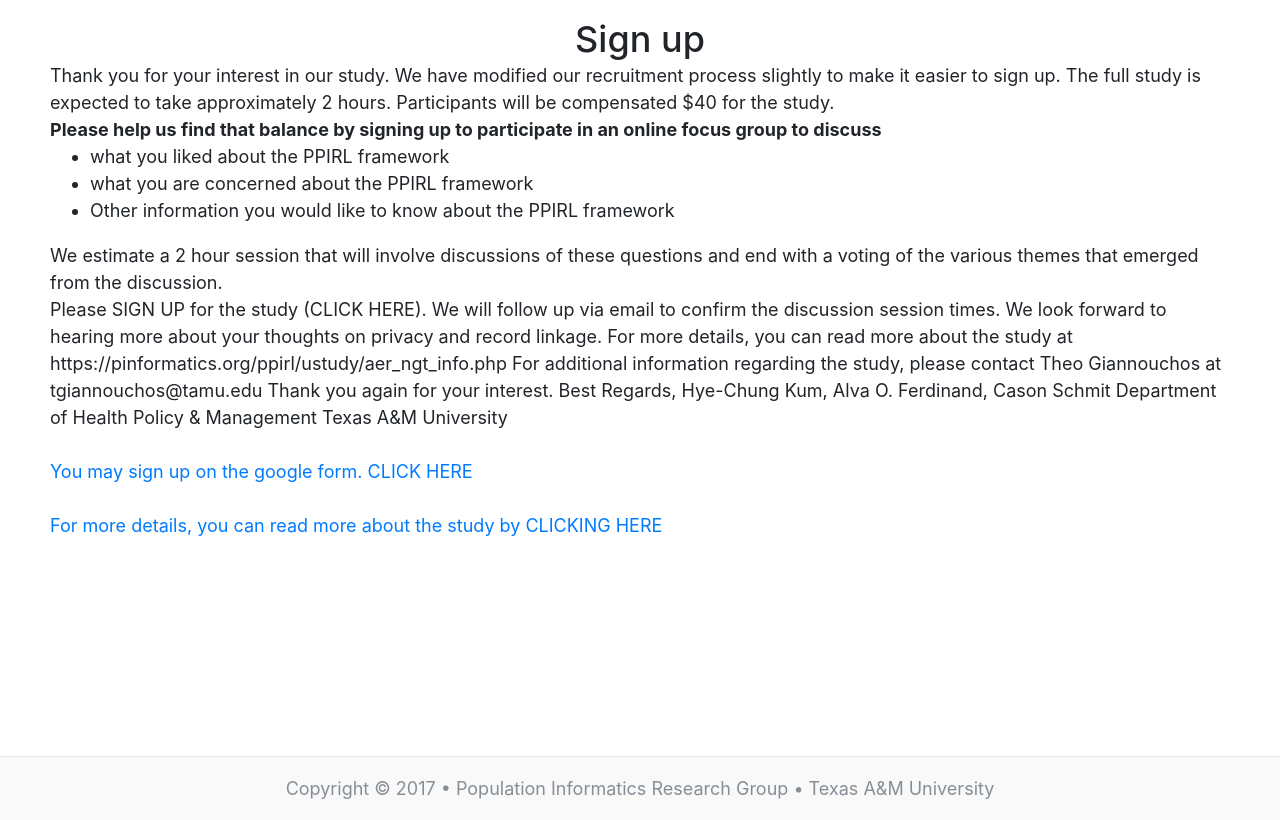
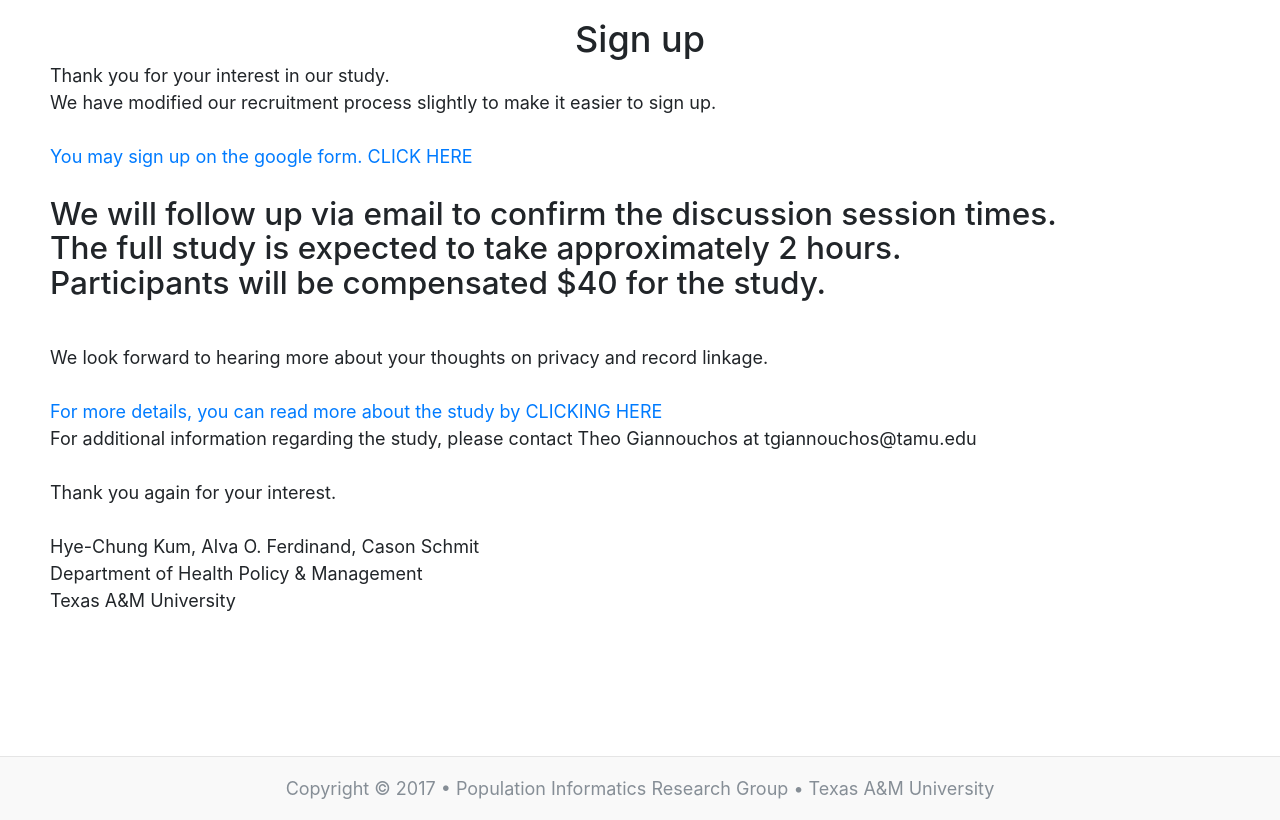
Before and after one commit to pinformatics/MINDFIRL-userstudy, a Flask app: page /signup in a window 1280 px wide. Run offline with Flask 2, Linux system fonts and the light colour scheme; the visitor is signed in with stand-in values (Sample User, id 1); some libraries are stand-ins or nearby versions.

Commit message:
Update signup.html

```diff
--- a/ppirl-userstudy/templates/signup.html
+++ b/ppirl-userstudy/templates/signup.html
@@ -33,41 +33,31 @@
             </div> -->
             <div id="content">
                 <div>
-Thank you for your interest in our study.
-We have modified our recruitment process slightly to make it easier to sign up.
-The full study is expected to take approximately 2 hours.
-Participants will be compensated $40 for the study.
+Thank you for your interest in our study.<br>
+We have modified our recruitment process slightly to make it easier to sign up. <br><br>
 
-<br><strong>Please help us find that balance by signing up to participate in an online focus group to discuss</strong>
-                    <ul>
-<li> what you liked about the PPIRL framework
-<li> what you are concerned about the PPIRL framework
-<li> Other information you would like to know about the PPIRL framework
-                    </ul>
-We estimate a 2 hour session that will involve discussions of these questions and end with a voting of the various themes that emerged from the discussion.
-<br>
-Please SIGN UP for the study (CLICK HERE).
-We will follow up via email to confirm the discussion session times.
-
-We look forward to hearing more about your thoughts on privacy and record linkage.
-
-For more details, you can read more about the study at https://pinformatics.org/ppirl/ustudy/aer_ngt_info.php
-
-For additional information regarding the study, please contact Theo Giannouchos at tgiannouchos@tamu.edu
-
-Thank you again for your interest.
-
-Best Regards,
-
-Hye-Chung Kum, Alva O. Ferdinand, Cason Schmit
-Department of Health Policy & Management
-Texas A&M University
-<br><br>
 <a href={{"https://docs.google.com/forms/d/e/1FAIpQLSeZgEYkUeucXCcvpJdyXp7SxG3OzajQLPdMK88lVAReQD0iPg/viewform?&entry.605336808=" + session_id }} target="_blank">
 You may sign up on the google form. CLICK HERE </a>
                     <br><br>
+
+<h3>
+We will follow up via email to confirm the discussion session times.<br>
+The full study is expected to take approximately 2 hours.<br>
+Participants will be compensated $40 for the study.<br><br></h3>
+
+We look forward to hearing more about your thoughts on privacy and record linkage.<br> <br>
+
 <a href="https://pinformatics.org/ppirl/ustudy/aer_ngt_info.php" target="_blank"> For more details, you can read more about the study by CLICKING HERE
                     </a><br>
+
+For additional information regarding the study, please contact Theo Giannouchos at tgiannouchos@tamu.edu <br><br>
+
+Thank you again for your interest.<br><br>
+
+Hye-Chung Kum, Alva O. Ferdinand, Cason Schmit<br>
+Department of Health Policy & Management<br>
+Texas A&M University<br>
+<br><br>
 
                 </div>
                 <!--div>
```
